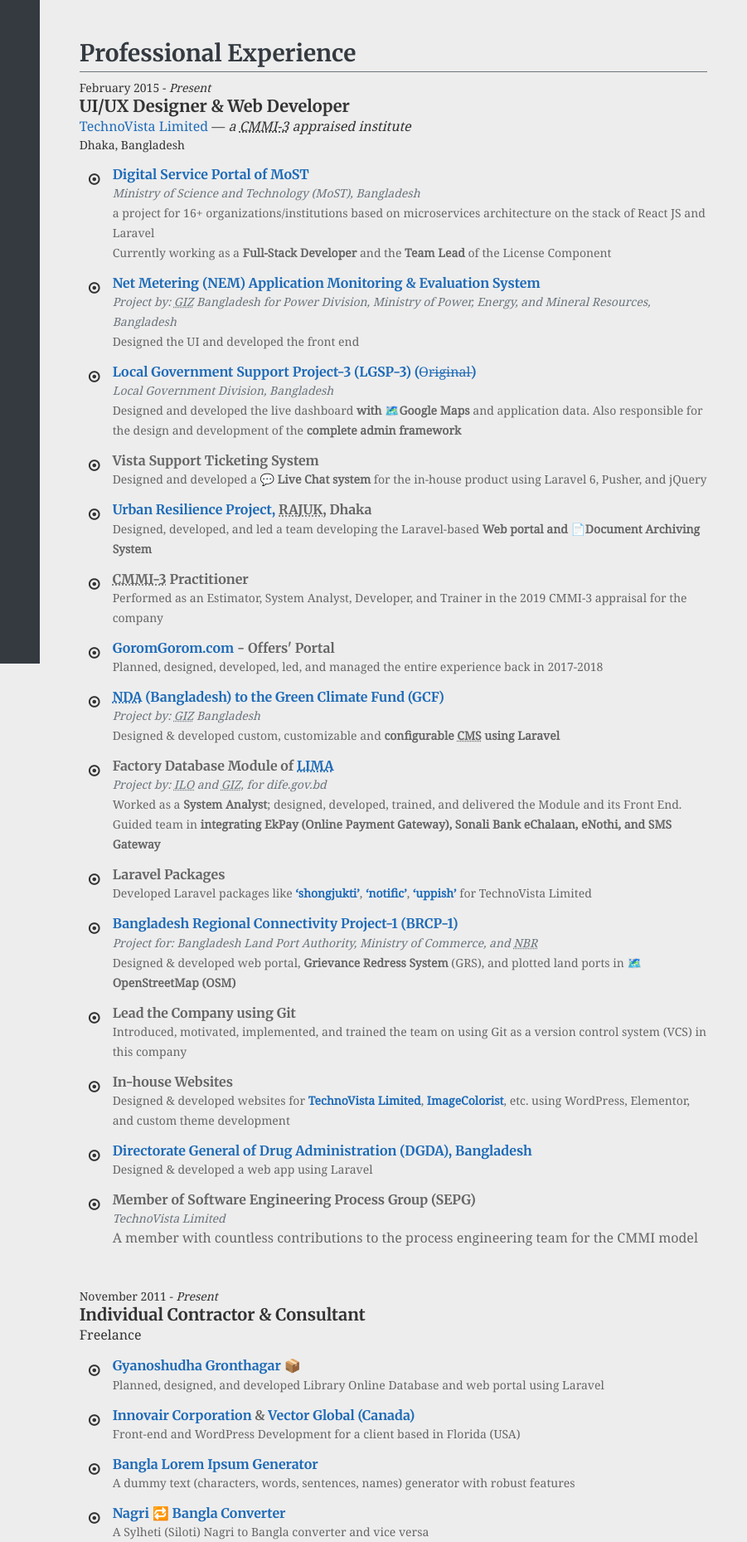
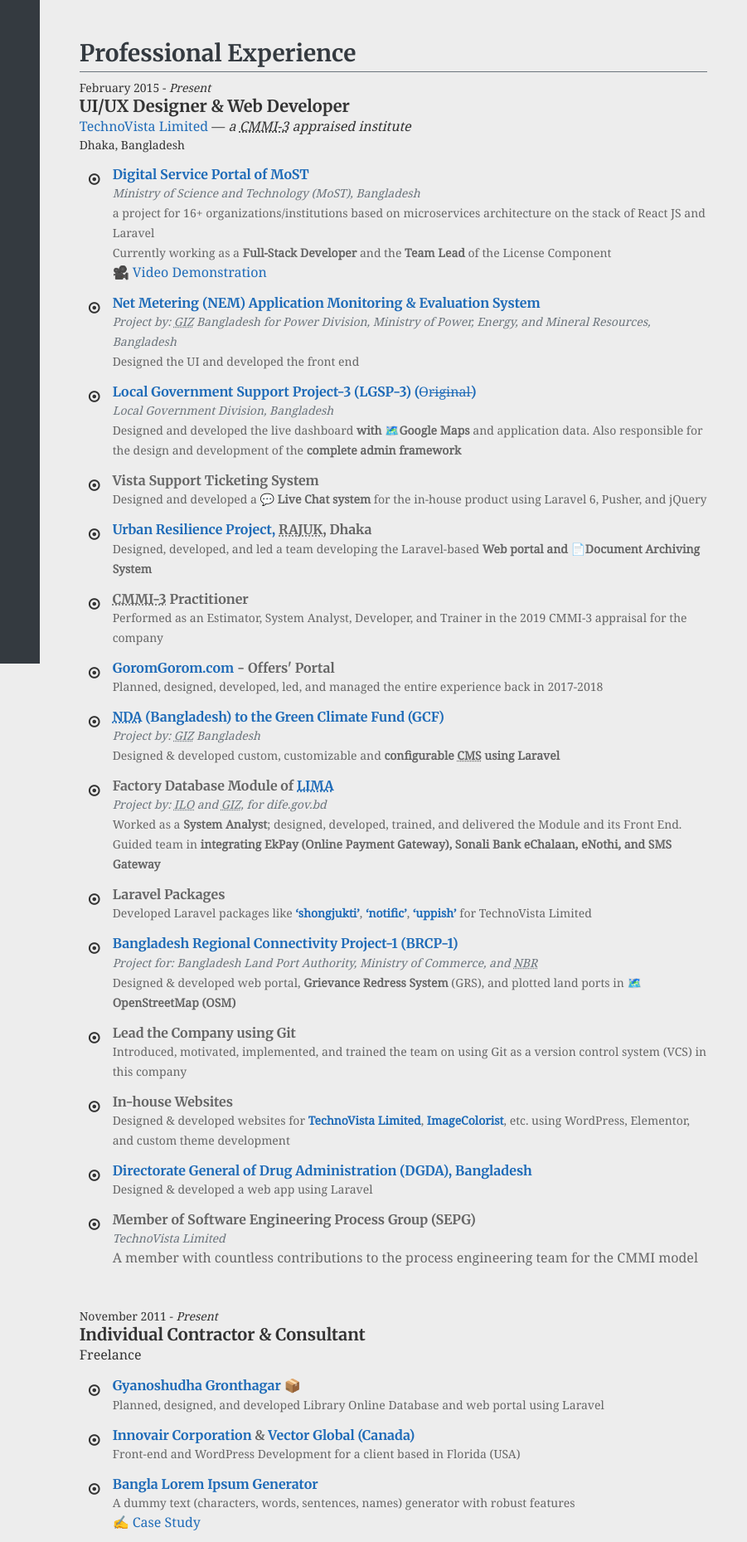
Before and after one commit to mayeenulislam/mayeenulislam.github.io, a website: page index.html in a window 1280 px wide. Shown: the top 1859 px of the page at 83% size, 379-1280 px from the left. Drawn offline with Linux system fonts and the light colour scheme; no server answers.

Commit message:
Add Case Studies

```diff
--- a/index.html
+++ b/index.html
@@ -106,7 +106,10 @@
                                     </h5>
                                     <small class="text-muted font-italic">Ministry of Science and Technology (MoST), Bangladesh</small><br>
                                     <small>a project for 16+ organizations/institutions based on microservices architecture on the stack of React JS and Laravel</small><br>
-                                    <small>Currently working as a <strong>Full-Stack Developer</strong> and the <strong>Team Lead</strong> of the License Component</small>
+                                    <small>Currently working as a <strong>Full-Stack Developer</strong> and the <strong>Team Lead</strong> of the License Component</small><br/>
+                                    <a href="https://youtu.be/SwLPto7izu8" target="_blank" rel="noreferrer noopener">
+                                        🎥 Video Demonstration
+                                    </a>
                                 </li>
                                 <li class="mb-3">
                                     <h5 class="my-0 h6">
@@ -260,7 +263,10 @@
                                             Bangla Lorem Ipsum Generator
                                         </a>
                                     </h5>
-                                    <small>A dummy text (characters, words, sentences, names) generator with robust features</small>
+                                    <small>A dummy text (characters, words, sentences, names) generator with robust features</small><br/>
+                                    <a href="https://medium.com/@mayeenulislam/the-making-of-the-first-bangla-lorem-ipsum-that-the-community-loves-f9c2899d51d7" target="_blank" rel="noreferrer noopener">
+                                        ✍️ Case Study
+                                    </a>
                                 </li>
                                 <li class="mb-3">
                                     <h5 class="h6 my-0">
```
